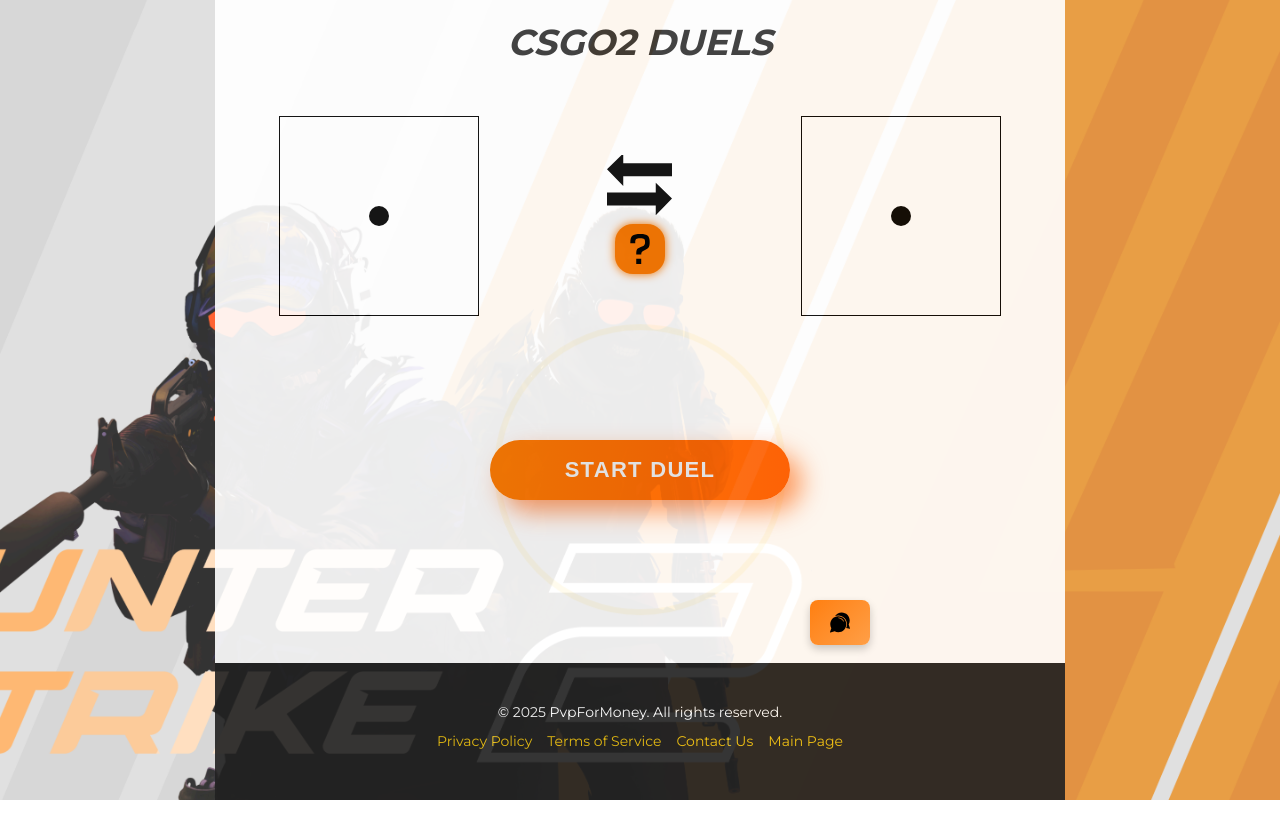
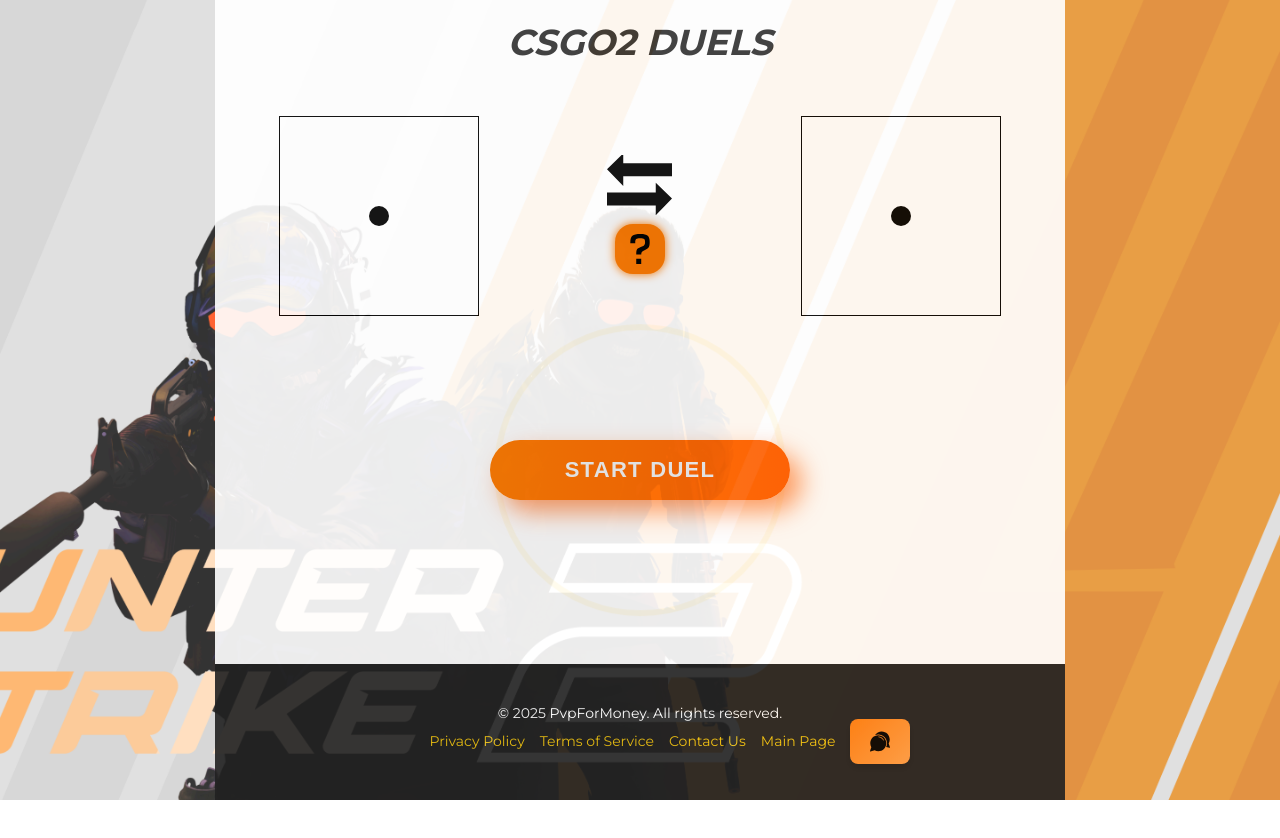
Before and after one commit to bbBUMmm/CounterStrinkeDuels, a plain HTML site: page index.html in a window 1280 px wide. Shown: the top 838 px of the page. Drawn offline with Linux system fonts and the light colour scheme.

Commit message:
Chat fix

```diff
--- a/css/chat.css
+++ b/css/chat.css
@@ -132,7 +132,7 @@
 
 /* Trigger Button */
 .chat-trigger {
-    top: 600px;
+    /*top: 600px;*/
     display: flex;
     position: absolute;
     z-index: 900;
--- a/css/footer.css
+++ b/css/footer.css
@@ -27,11 +27,13 @@ footer {
     margin: 10px 0;
     display: flex;
     justify-content: center;
+    align-items: center; /* Вертикальное центрирование */
     gap: 15px;
 }
 
 .footer-links li {
-    display: inline-block;
+    display: inline-flex; /* Для гибкости и центрирования содержимого */
+    align-items: center;
 }
 
 .footer-links a {
@@ -43,6 +45,25 @@ footer {
 
 .footer-links a:hover {
     color: #ff6347; /* Светло-красный при наведении */
+}
+
+.chat-trigger {
+    background: none; /* Убираем стандартный фон кнопки */
+    border: none; /* Убираем границы */
+    cursor: pointer; /* Меняем указатель на "руку" */
+    display: flex; /* Для центрирования содержимого внутри кнопки */
+    justify-content: center;
+    align-items: center;
+    padding: 10px;
+    transition: transform 0.3s ease; /* Анимация при наведении */
+}
+
+.chat-trigger:hover {
+    transform: scale(1.1); /* Лёгкое увеличение при наведении */
+}
+
+.chat-trigger svg {
+    display: block; /* Чтобы SVG занимал всю кнопку */
 }
 
 .social-icons {
--- a/index.html
+++ b/index.html
@@ -92,29 +92,6 @@
   </div>
 </div>
 
-<div class="hidden-rect">
-  <!-- Chat Trigger Button -->
-  <button id="open-chat" class="chat-trigger">
-    <?xml version="1.0" encoding="iso-8859-1"?>
-    <svg fill="#000000" height="25px" width="20px" id="Capa_1" xmlns="http://www.w3.org/2000/svg"
-         viewBox="0 0 60.019 60.019" xml:space="preserve">
-<g>
-	<path d="M59.888,47.514l-3.839-11.518c2.056-3.615,3.14-7.716,3.14-11.893c0-13.286-10.809-24.095-24.095-24.095
-		c-8.242,0-15.824,4.223-20.219,11.007c3.089-1.291,6.477-2.007,10.029-2.007C39.294,9.01,51,20.716,51,35.104
-		c0,3.996-0.905,7.783-2.518,11.172l10.263,2.701c0.085,0.022,0.17,0.033,0.255,0.033c0.006,0,0.014-0.001,0.02,0
-		c0.553,0,1-0.448,1-1C60.019,47.829,59.972,47.66,59.888,47.514z"/>
-  <path d="M24.905,11.01C11.619,11.01,0.81,21.819,0.81,35.104c0,4.176,1.084,8.277,3.14,11.893L0.051,58.693
-		c-0.116,0.349-0.032,0.732,0.219,1C0.462,59.898,0.727,60.01,1,60.01c0.085,0,0.17-0.011,0.255-0.033l12.788-3.365
-		c3.35,1.694,7.097,2.587,10.862,2.587C38.191,59.199,49,48.39,49,35.104S38.191,11.01,24.905,11.01z M41.246,26.799
-		c-0.152,0.083-0.317,0.123-0.479,0.123c-0.354,0-0.696-0.188-0.878-0.519c-2.795-5.097-8.115-8.679-13.883-9.349
-		c-0.549-0.063-0.941-0.56-0.878-1.108c0.063-0.548,0.558-0.942,1.108-0.878c6.401,0.743,12.304,4.718,15.406,10.373
-		C41.908,25.926,41.73,26.534,41.246,26.799z"/>
-</g>
-</svg>
-  </button>
-</div>
-
-
 <div class="background">
   <img src="./imgs/cs2backgroung.png" alt="background">
 </div>
@@ -177,6 +154,26 @@
           <li><a href=./htmls/terms.html>Terms of Service</a></li>
           <li><a href="./htmls/contact.html">Contact Us</a></li>
           <li><a href="#">Main Page</a></li>
+          <li>
+            <button id="open-chat" class="chat-trigger">
+              <?xml version="1.0" encoding="iso-8859-1"?>
+              <svg fill="#000000" height="25px" width="20px" id="Capa_1" xmlns="http://www.w3.org/2000/svg"
+                   viewBox="0 0 60.019 60.019" xml:space="preserve">
+<g>
+	<path d="M59.888,47.514l-3.839-11.518c2.056-3.615,3.14-7.716,3.14-11.893c0-13.286-10.809-24.095-24.095-24.095
+		c-8.242,0-15.824,4.223-20.219,11.007c3.089-1.291,6.477-2.007,10.029-2.007C39.294,9.01,51,20.716,51,35.104
+		c0,3.996-0.905,7.783-2.518,11.172l10.263,2.701c0.085,0.022,0.17,0.033,0.255,0.033c0.006,0,0.014-0.001,0.02,0
+		c0.553,0,1-0.448,1-1C60.019,47.829,59.972,47.66,59.888,47.514z"/>
+  <path d="M24.905,11.01C11.619,11.01,0.81,21.819,0.81,35.104c0,4.176,1.084,8.277,3.14,11.893L0.051,58.693
+		c-0.116,0.349-0.032,0.732,0.219,1C0.462,59.898,0.727,60.01,1,60.01c0.085,0,0.17-0.011,0.255-0.033l12.788-3.365
+		c3.35,1.694,7.097,2.587,10.862,2.587C38.191,59.199,49,48.39,49,35.104S38.191,11.01,24.905,11.01z M41.246,26.799
+		c-0.152,0.083-0.317,0.123-0.479,0.123c-0.354,0-0.696-0.188-0.878-0.519c-2.795-5.097-8.115-8.679-13.883-9.349
+		c-0.549-0.063-0.941-0.56-0.878-1.108c0.063-0.548,0.558-0.942,1.108-0.878c6.401,0.743,12.304,4.718,15.406,10.373
+		C41.908,25.926,41.73,26.534,41.246,26.799z"/>
+</g>
+</svg>
+            </button>
+          </li>
         </ul>
       </div>
     </footer>
```
